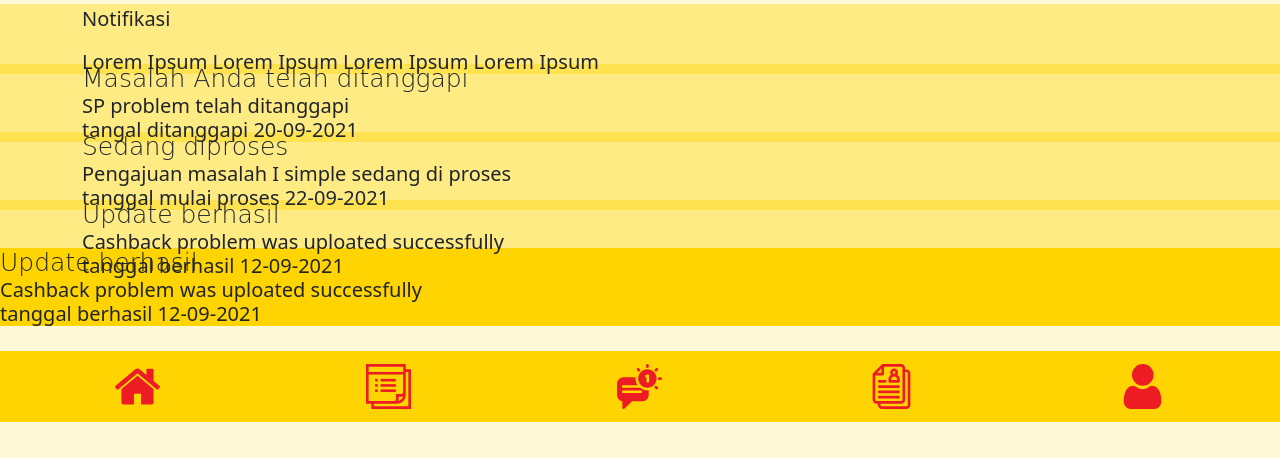
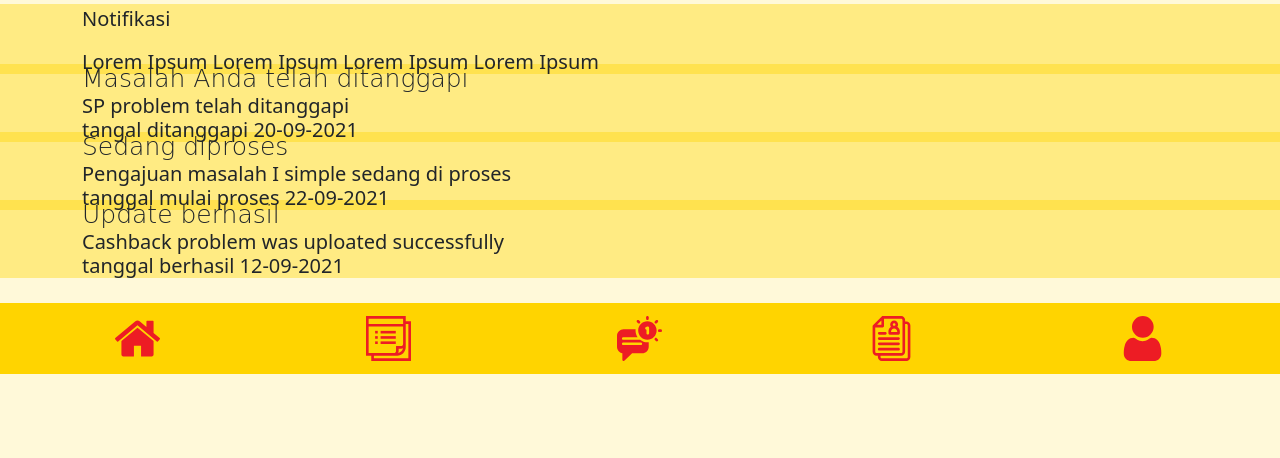
Before and after one commit to Smansarum22/Tico_App, a PHP site: page /notifikasi.html in a window 1280 px wide. Shown: the part 342-800 px from the top of the page. Run offline with PHP 8.4, Linux system fonts and the light colour scheme; grey boxes are pictures that could not be loaded.

Commit message:
notifikasi4

```diff
--- a/css/notifikasi.css
+++ b/css/notifikasi.css
@@ -65,6 +65,3 @@ body{
 .title{
     font-size: 20px;
 }
-.warnabelakang{
-    background-color: #ffd400;
-}
--- a/notifikasi.html
+++ b/notifikasi.html
@@ -49,10 +49,7 @@
               <h6 class="lead">Cashback problem was uploated successfully <br> tanggal berhasil 12-09-2021</h6>
             </div>
         </div>
-<div class="warnabelakang">
-    <p class="display-4">Update berhasil</p>
-    <h6 class="lead">Cashback problem was uploated successfully <br> tanggal berhasil 12-09-2021</h6>
-</div>
+
 
     </nav>
         <!--
```
